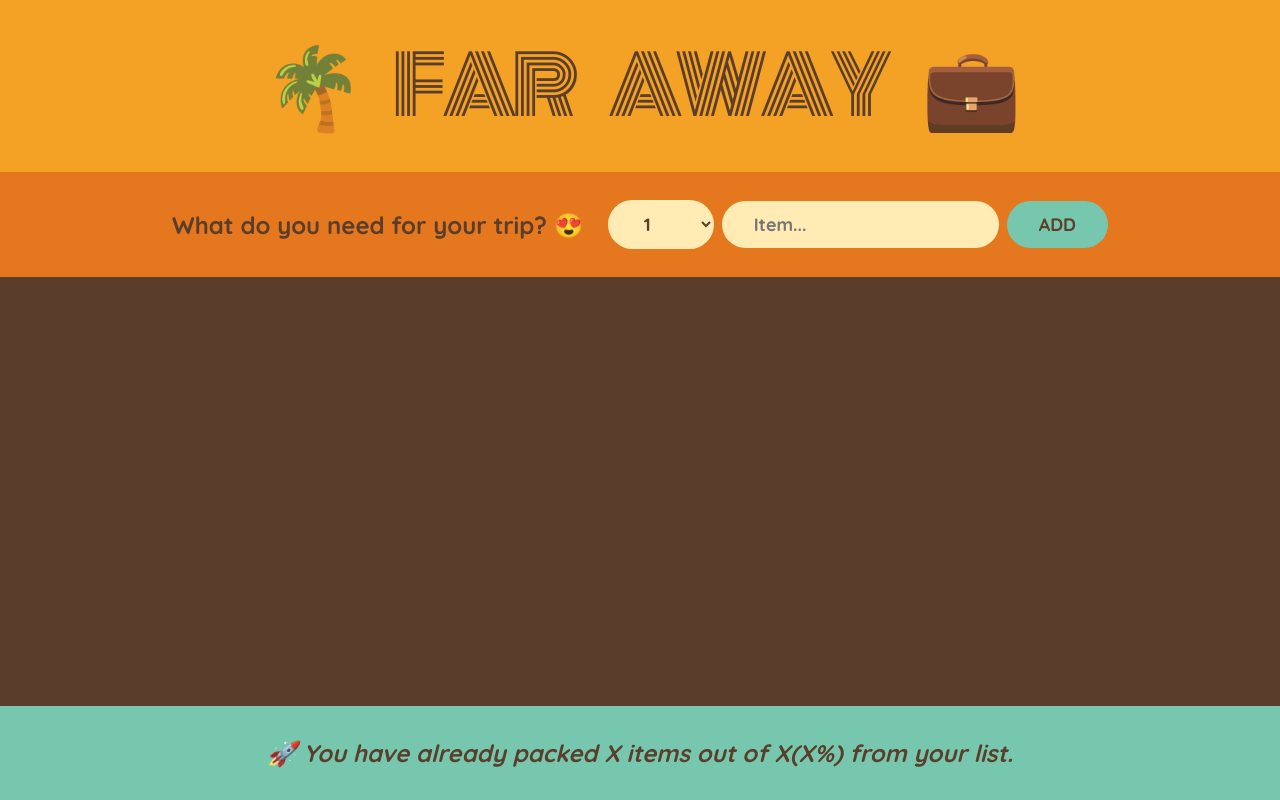
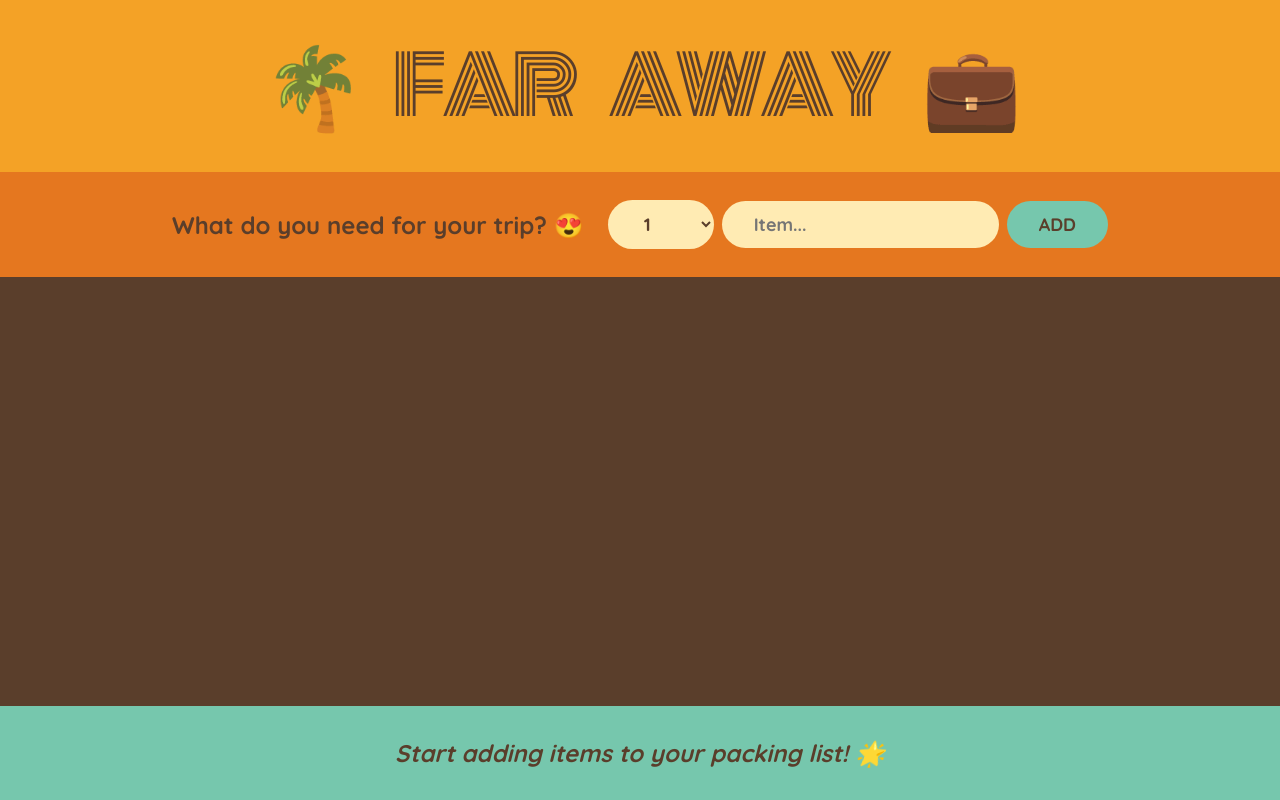
Before and after one commit to alph-a07/react-travel-list, a React (Create React App) app: page / in a window 1280 px wide. Built offline with nearby package versions, Linux system fonts and the light colour scheme.

Commit message:
added statistics

```diff
--- a/src/App.js
+++ b/src/App.js
@@ -34,7 +34,7 @@ export default function App() {
         onDeleteItem={handleDeleteItem}
         onToggleItem={handleToggleItem}
       />
-      <Stats />
+      <Stats items={items} />
     </div>
   );
 }
@@ -117,10 +117,25 @@ function Item({ item, onDeleteItem, onToggleItem }) {
   );
 }
 
-function Stats() {
+function Stats({ items }) {
+  if (!items.length)
+    return (
+      <p className="stats">
+        <em>Start adding items to your packing list! 🌟</em>
+      </p>
+    );
+
+  const numItems = items.length;
+  const numPackedItems = items.filter((item) => item.packed).length;
+  const percentagePacked = Math.round((numPackedItems * 100) / numItems);
+
   return (
     <footer className="stats">
-      <em>🚀 You have already packed X items out of X(X%) from your list.</em>
+      <em>
+        {percentagePacked === 100
+          ? "Everything packed! Good to go ✈️"
+          : `🚀 You have already packed ${numPackedItems} items out of ${numItems} (${percentagePacked}%) from your list.`}
+      </em>
     </footer>
   );
 }
```
